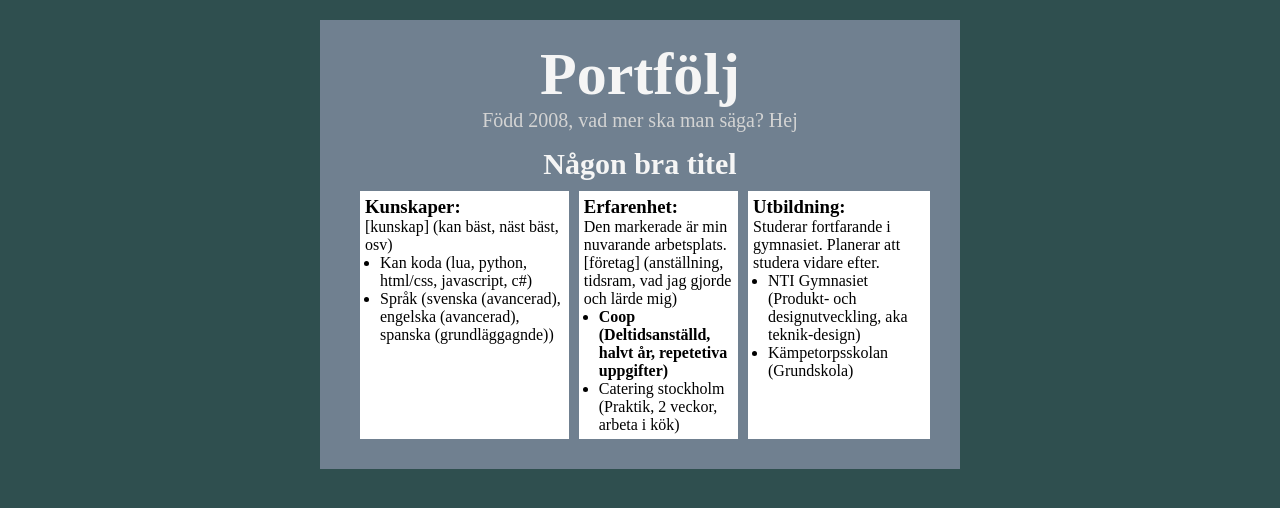
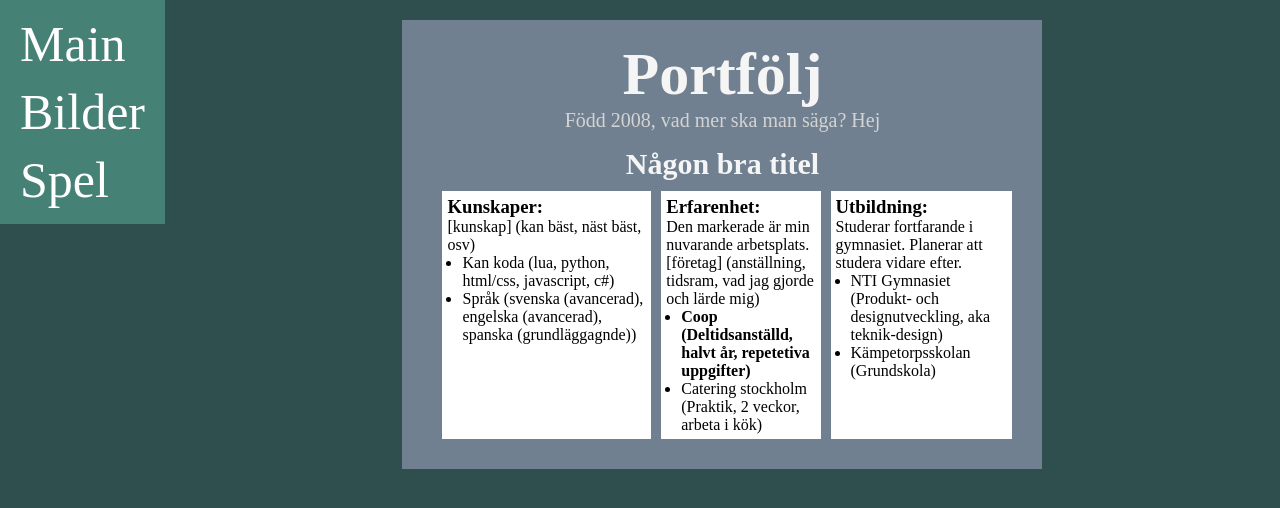
Before and after one commit to WEUWEB01-TE24A-ORG/lektioner-te24a-hult-elliot, a plain HTML site: page kap-3/portfolio/index.html in a window 1280 px wide. Drawn offline with Linux system fonts and the light colour scheme.

Commit message:
jobbat vidare

```diff
--- /dev/null
+++ b/kap-3/portfolio/game/stylin.css
@@ -0,0 +1,42 @@
+/* Enkel CSS-reset */
+html {
+    box-sizing: border-box;
+}
+*, *:before, *:after {
+    box-sizing: inherit;
+}
+body, h1, h2, h3, h4, h5, h6, p, ul {
+    margin: 0;
+    padding: 0;
+}
+img {
+    max-width: 100%;
+    height: auto;
+    margin: 0px auto;
+}
+body {
+    background-color: black;
+}
+.box {
+    background-color: #fff;
+    width:30%;
+    margin: 10% auto;
+    padding: 10px;
+
+}
+.question {
+    font-size: 300%;
+    text-align: center;
+}
+.ans {
+    display: flex;
+    width: 100%;
+    margin: 30px auto;
+}
+.answer {
+    background-color: red;
+    font-size: 200%;
+    margin: 0px auto;
+    text-align: center;
+    text-decoration: none;
+}
--- a/kap-3/portfolio/index.html
+++ b/kap-3/portfolio/index.html
@@ -7,6 +7,11 @@
     <link rel="stylesheet" href="style.css">
 </head>
 <body>
+    <div class="nav">
+        <a href="index.html">Main</a>
+        <a href="index2.html">Bilder</a>
+        <a href="game.html">Spel</a>
+    </div>
     <div class="bas">
         <h1>Portfölj</h1>
         <p class="intro">
--- a/kap-3/portfolio/style.css
+++ b/kap-3/portfolio/style.css
@@ -11,7 +11,10 @@ body, h1, h2, h3, h4, h5, h6, p, ul {
 }
 
 /* sidan */
-body {background-color: darkslategray;}
+body {
+    display: flex;
+    background-color: darkslategray;
+}
 .bas {
     width:50%;
     padding: 20px;
@@ -52,3 +55,23 @@ h3 {}
 .desc {}
 ul {}
 li {margin-left: 15px;}
+img {
+    border: solid 5px black;
+    max-width: 100%;
+    width:30%;
+}
+
+.nav {
+    background-color: rgb(70, 129, 117);
+    padding:10px;
+    display: flex;
+    flex-direction: column;
+    width: fit-content;
+    height: max-content;
+}
+a {
+    margin: 5px 10px;
+    font-size: 50px;
+    color: white;
+    text-decoration: none;
+}
--- /dev/null
+++ b/kap-3/portfolio/style2.css
@@ -0,0 +1,52 @@
+/* Enkel CSS-reset */
+html {
+    box-sizing: border-box;
+}
+*, *:before, *:after {
+    box-sizing: inherit;
+}
+body, h1, h2, h3, h4, h5, h6, p, ul {
+    margin: 0;
+    padding: 0;
+}
+img {
+    max-width: 100%;
+    height: auto;
+}
+body {
+    background-color: black;
+    display: flex;
+}
+.main {
+    background-color: rgb(75, 75, 75);
+    margin: 10px auto;
+    width: 50%
+}
+h1 {
+    font-size: 100px;
+    text-align: center;
+    color: white;
+
+}
+p {
+    font-size: 20px;
+    text-align: center;
+    color:gray
+}
+
+
+/* navigering */
+.nav {
+    background-color: lightslategray;
+    padding:10px;
+    display: flex;
+    flex-direction: column;
+    width: fit-content;
+    height: max-content;
+}
+a {
+    margin: 5px 10px;
+    font-size: 50px;
+    color: white;
+    text-decoration: none;
+}
```
Also changed, not shown: kap-3/portfolio/game.html (added, +21 -0 lines), kap-3/portfolio/game/1.html (added, +24 -0 lines), kap-3/portfolio/index2.html (added, +22 -0 lines), 1 other file.
